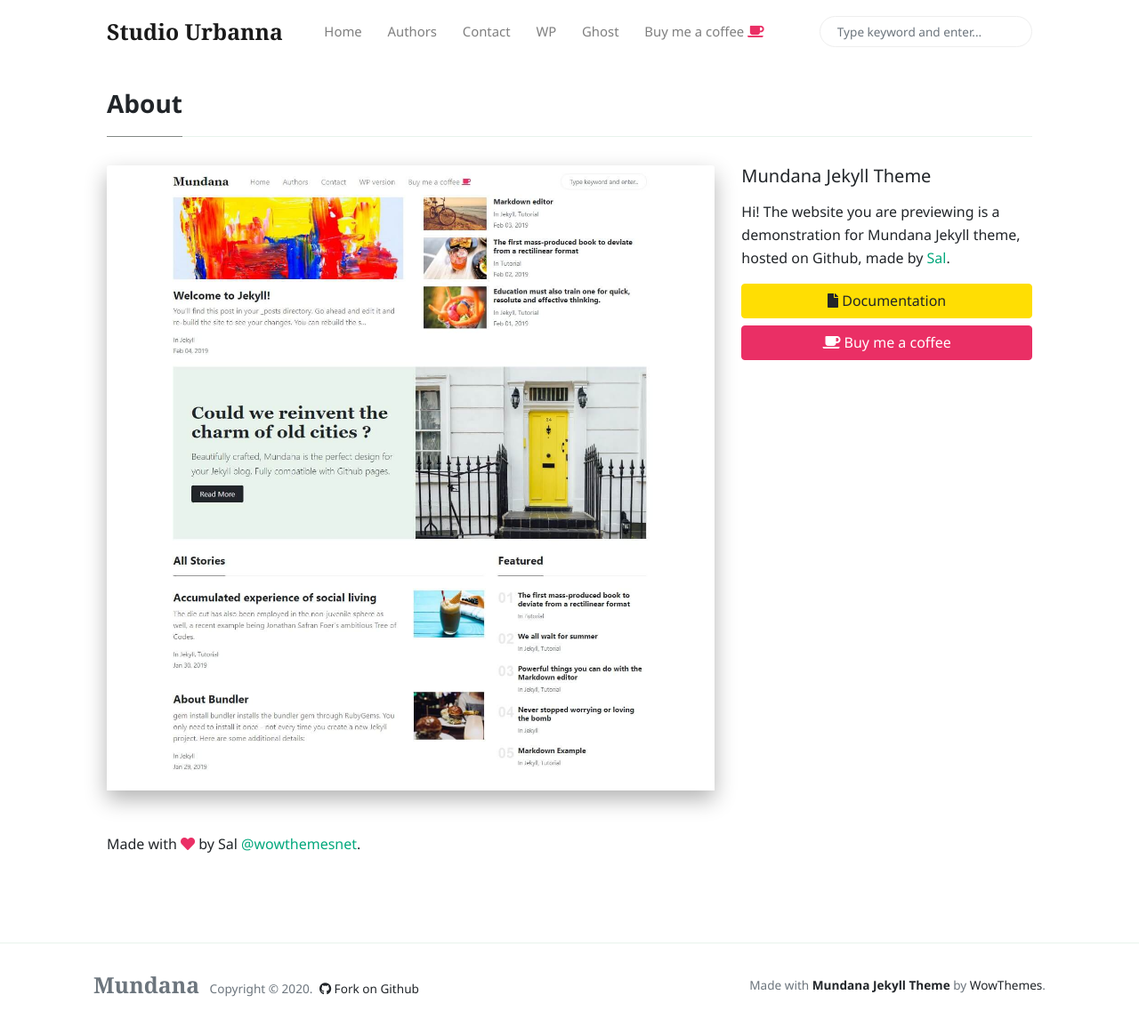
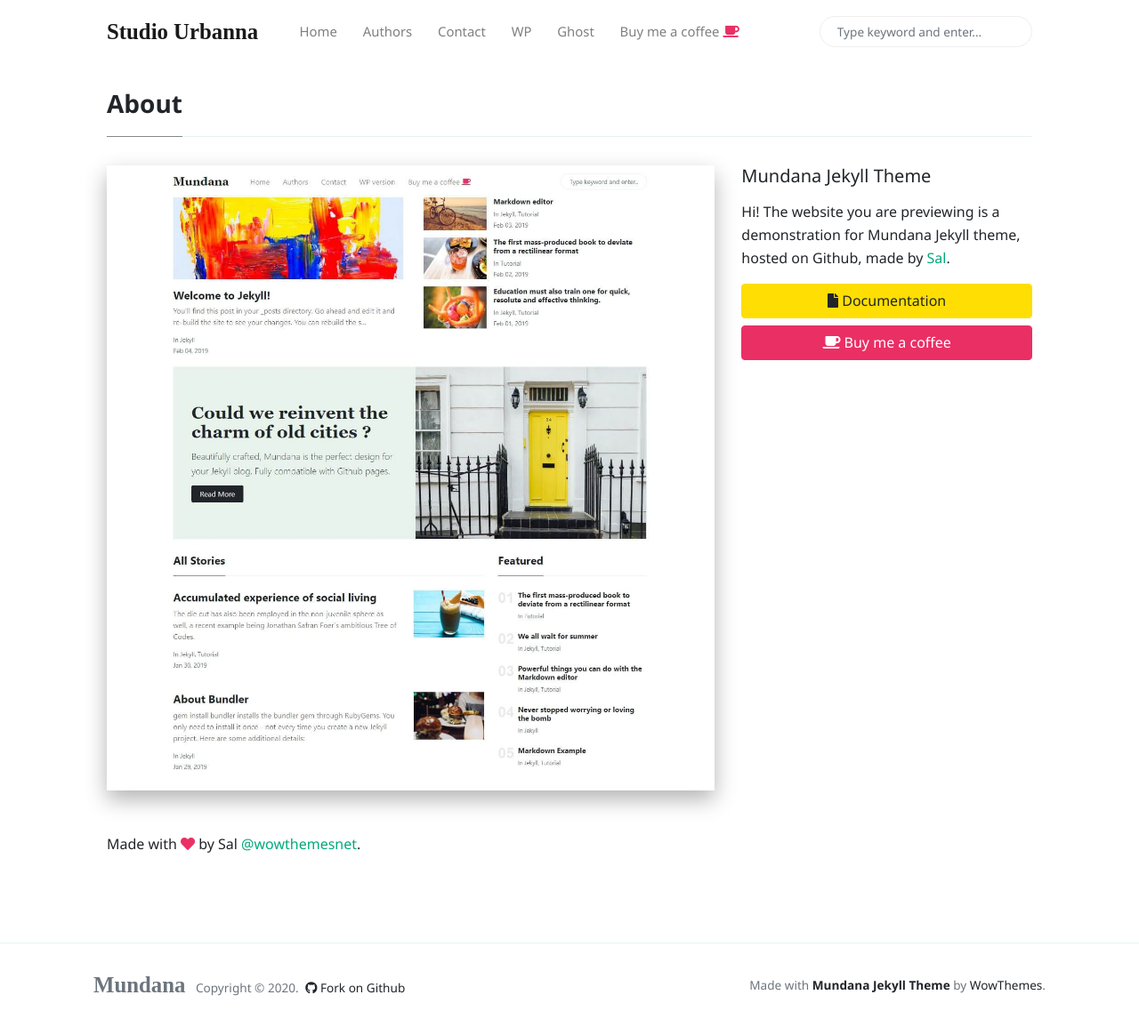
Before and after one commit to studiourbanna/studiourbanna.github.io, a Jekyll site: the page built from _pages/about.md, in a window 1280 px wide and 1155 px high. Shown: the whole window at 89% size. Built offline with Jekyll 4.4.1, drawn with Linux system fonts in a browser that asks for light colours; nearby versions of some CDN libraries; comment, search, counter and statistics services are not loaded.

Commit message:
Update Theme.css

```diff
--- a/assets/css/theme.css
+++ b/assets/css/theme.css
@@ -205,7 +205,7 @@ a.text-dark:hover {
 .navbar-brand {
 	margin-right:2rem;
 	font-size:1.55rem;
-    font-family:"Georgia","Times New Roman",serif;
+    font-family:"Kollektif",serif;
 }
 .dropdown-item {
 	font-weight:400;
```
